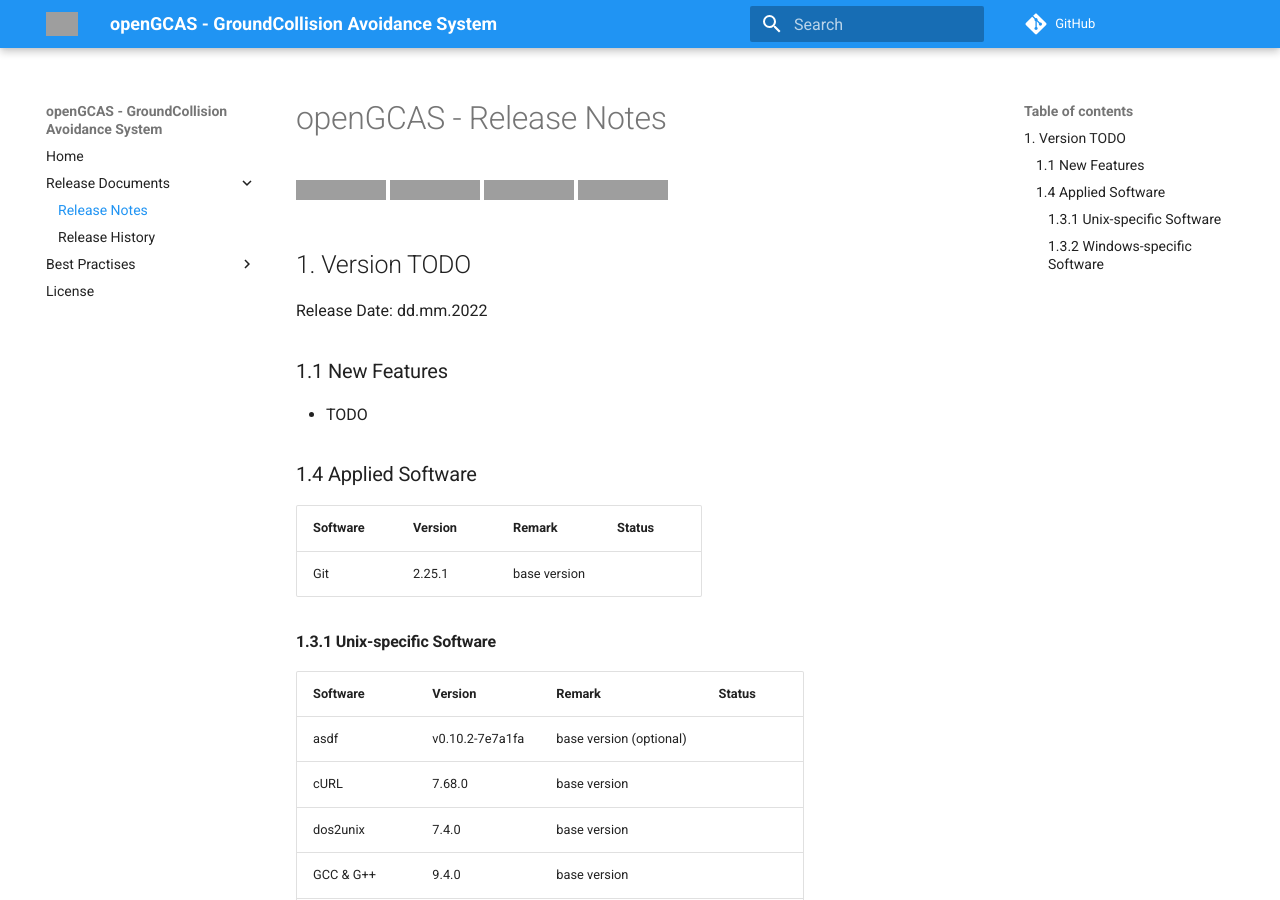
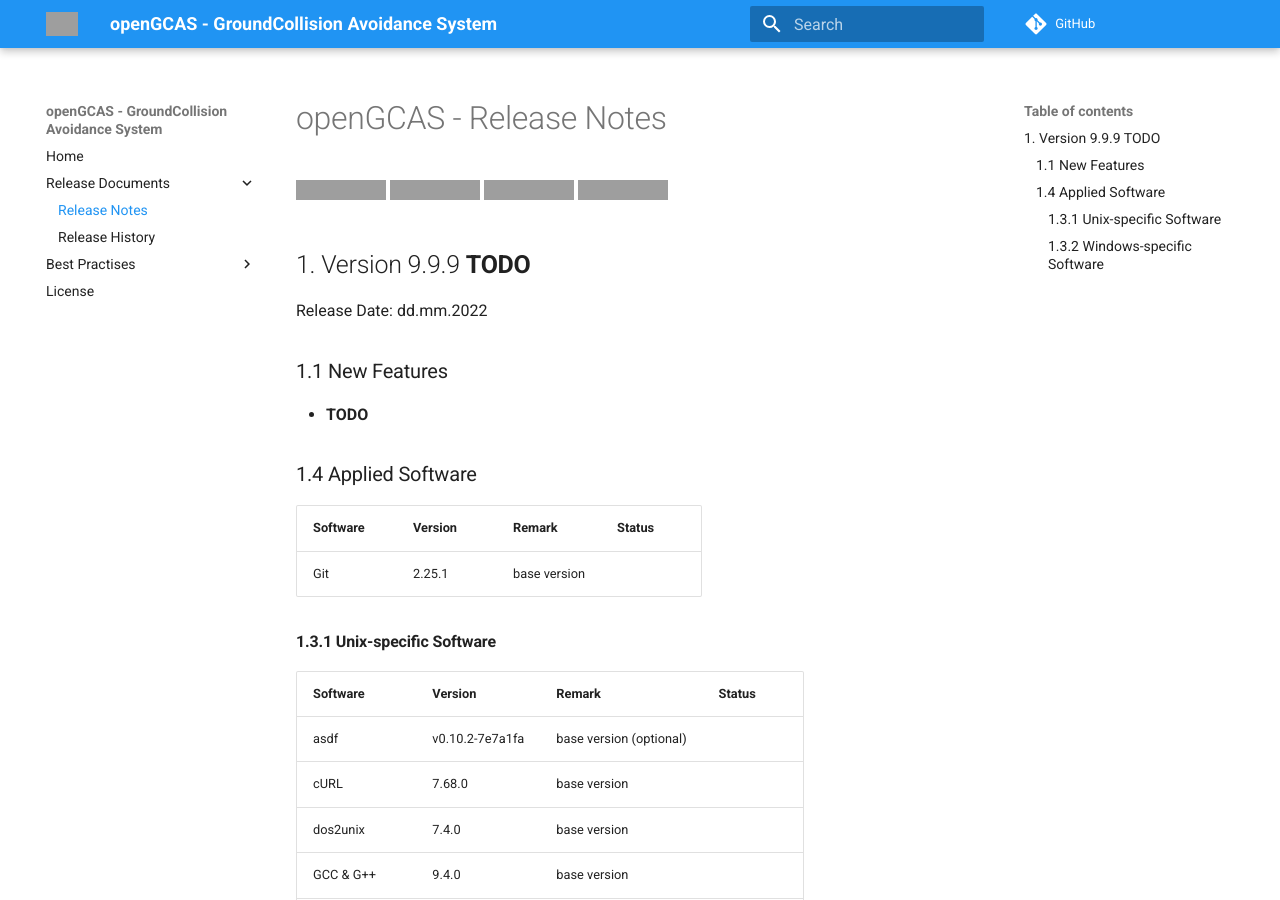
Before and after one commit to FAA-VAIL-Project/openGCAS, an MkDocs documentation site: the page built from docs/release_notes.md, in a window 1280 px wide and 900 px high. Built offline with MkDocs 1.6.1 and Material for MkDocs 9.7.7, drawn with Linux system fonts in a browser that asks for light colours; comment, search, counter and statistics services are not loaded; grey boxes are pictures that could not be loaded.

Commit message:
Initial development setup.

```diff
--- a/docs/release_notes.md
+++ b/docs/release_notes.md
@@ -5,13 +5,13 @@
 ![GitHub (Pre-)Release Date](https://img.shields.io/github/release-date-pre/FAA-VAIL-Project/openGCAS)
 ![GitHub commits since latest release](https://img.shields.io/github/commits-since/FAA-VAIL-Project/openGCAS/0.9.6)
 
-## 1. Version TODO
+## 1. Version 9.9.9 **TODO**
 
 Release Date: dd.mm.2022
 
 ### 1.1 New Features
 
-- TODO
+- **TODO**
 
 ### 1.4 Applied Software
 
--- a/mkdocs.yml
+++ b/mkdocs.yml
@@ -26,7 +26,7 @@ plugins:
 repo_url: https://github.com/FAA-VAIL-Project/openGCAS
 
 site_name: openGCAS - GroundCollision Avoidance System
-# site_url: TODO
+# site_url: **TODO**
 site_description: GroundCollision Avoidance System
 site_author: FAA-VAIL-Project Team
 
```
Also changed, not shown: docs/best_practises_cpp.md (+2 -2 lines), docs/release_history.md (+1 -1 lines).
